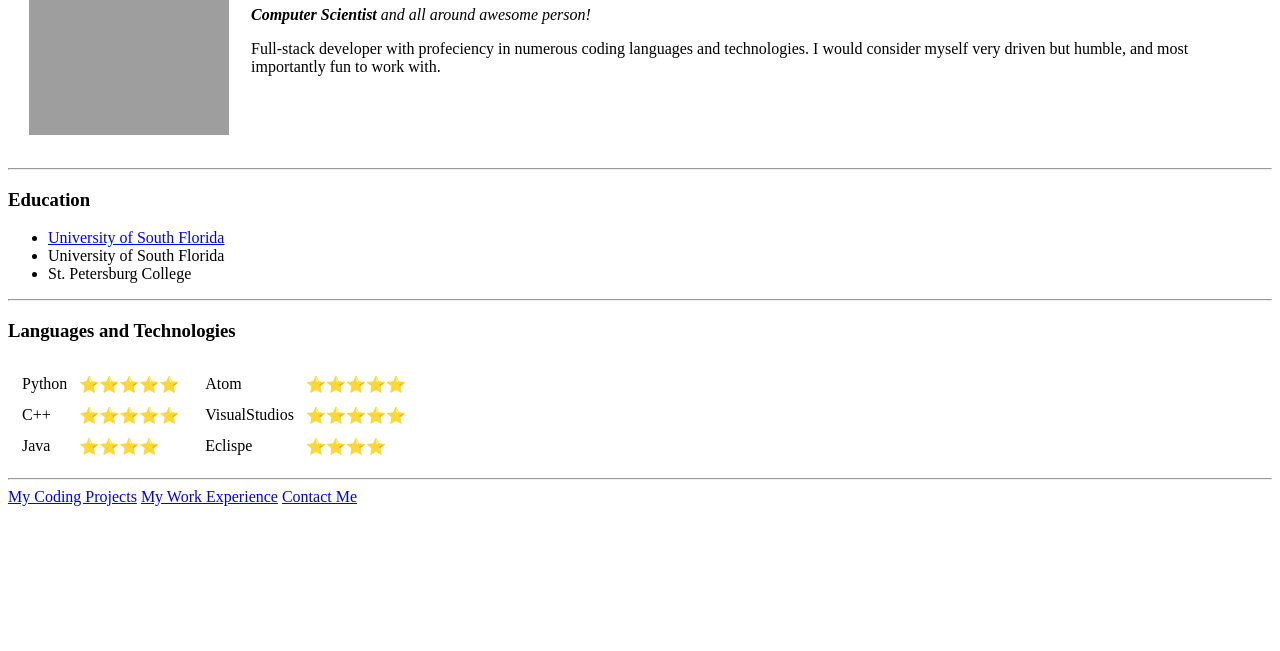
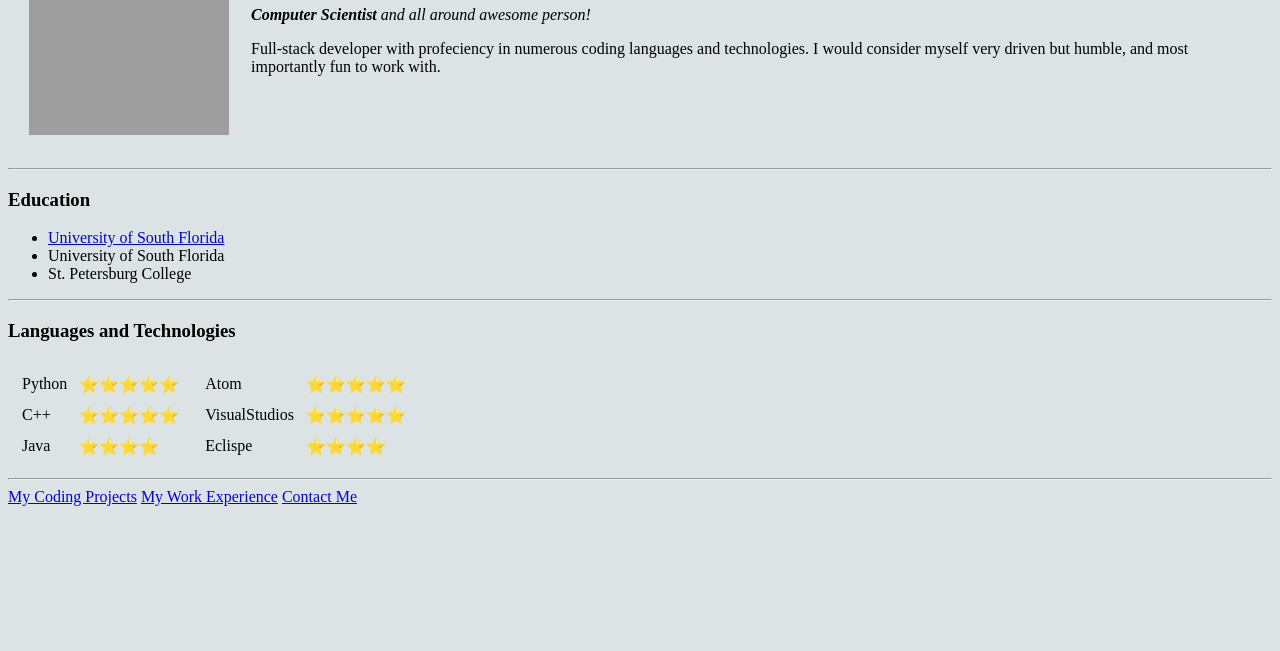
Before and after one commit to Z-Hughes/cv, a plain HTML site: page index.html in a window 1280 px wide. Shown: the part 149-800 px from the top of the page. Drawn offline with Linux system fonts and the light colour scheme; grey boxes are pictures that could not be loaded.

Commit message:
Update index.html

```diff
--- a/index.html
+++ b/index.html
@@ -6,7 +6,7 @@
   <title>Zach's Personal Site</title>
 </head>
 
-<body>
+<body style="background-color: #dbe3e5;">
   <table cellspacing="20">
     <tr>
       <td><img src="Zach.jpg" alt="zach profile picture" height="255" width="200">
```
